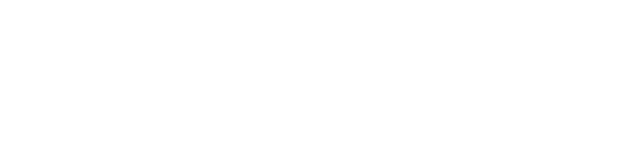
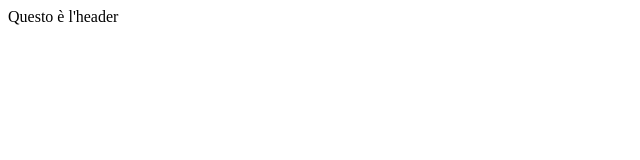
Before and after one commit to ClaudiaSgalippa/test-conflict, a plain HTML site: page index.html in a window 1280 px wide. Shown: the whole page, without its empty margins (0-640 px from the left). Drawn offline with Linux system fonts and the light colour scheme.

Commit message:
aggiunto header

```diff
--- a/index.html
+++ b/index.html
@@ -5,5 +5,9 @@
     <meta name="viewport" content="width=device-width, initial-scale=1.0" />
     <title>Document</title>
   </head>
-  <body></body>
+  <body>
+    <header>
+      Questo è l'header
+    </header>
+  </body>
 </html>
```
